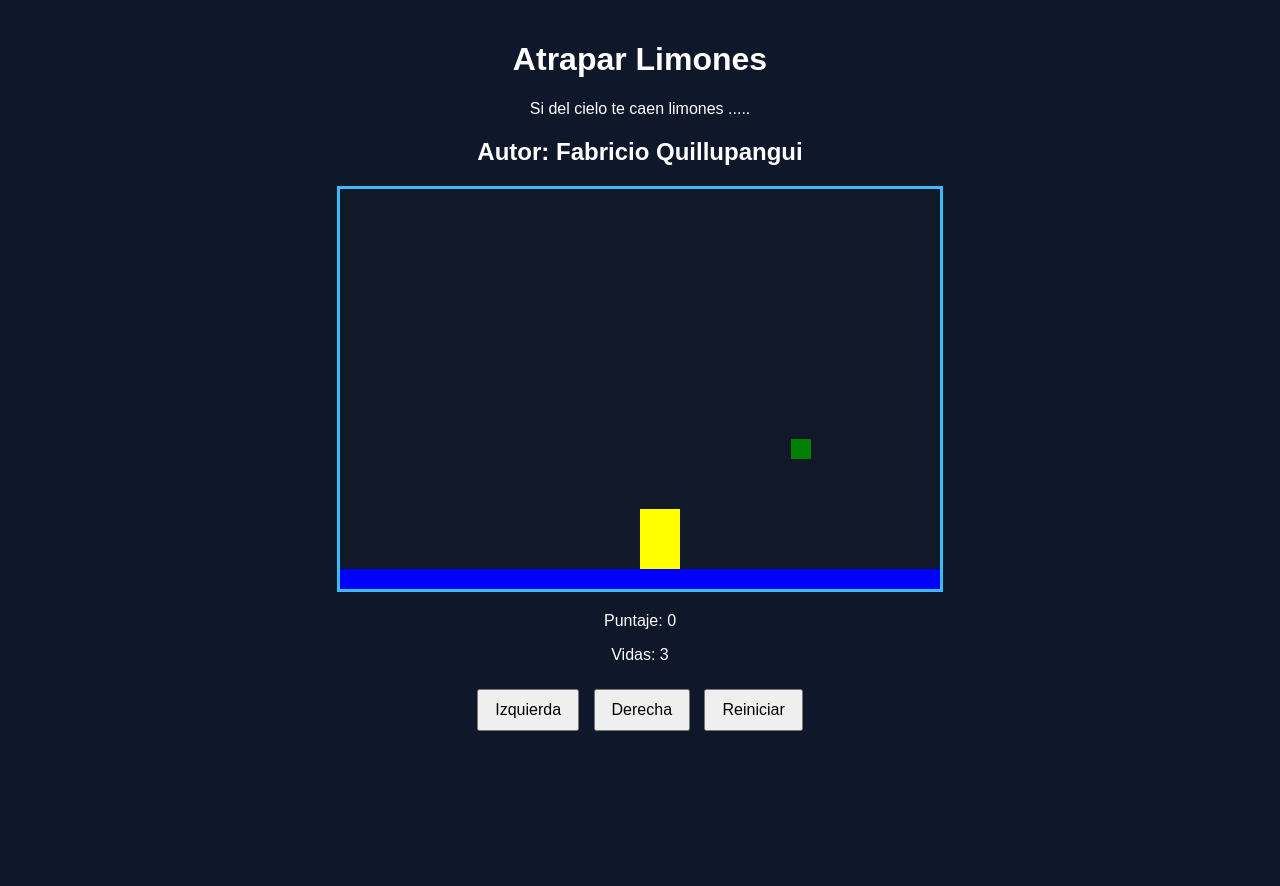
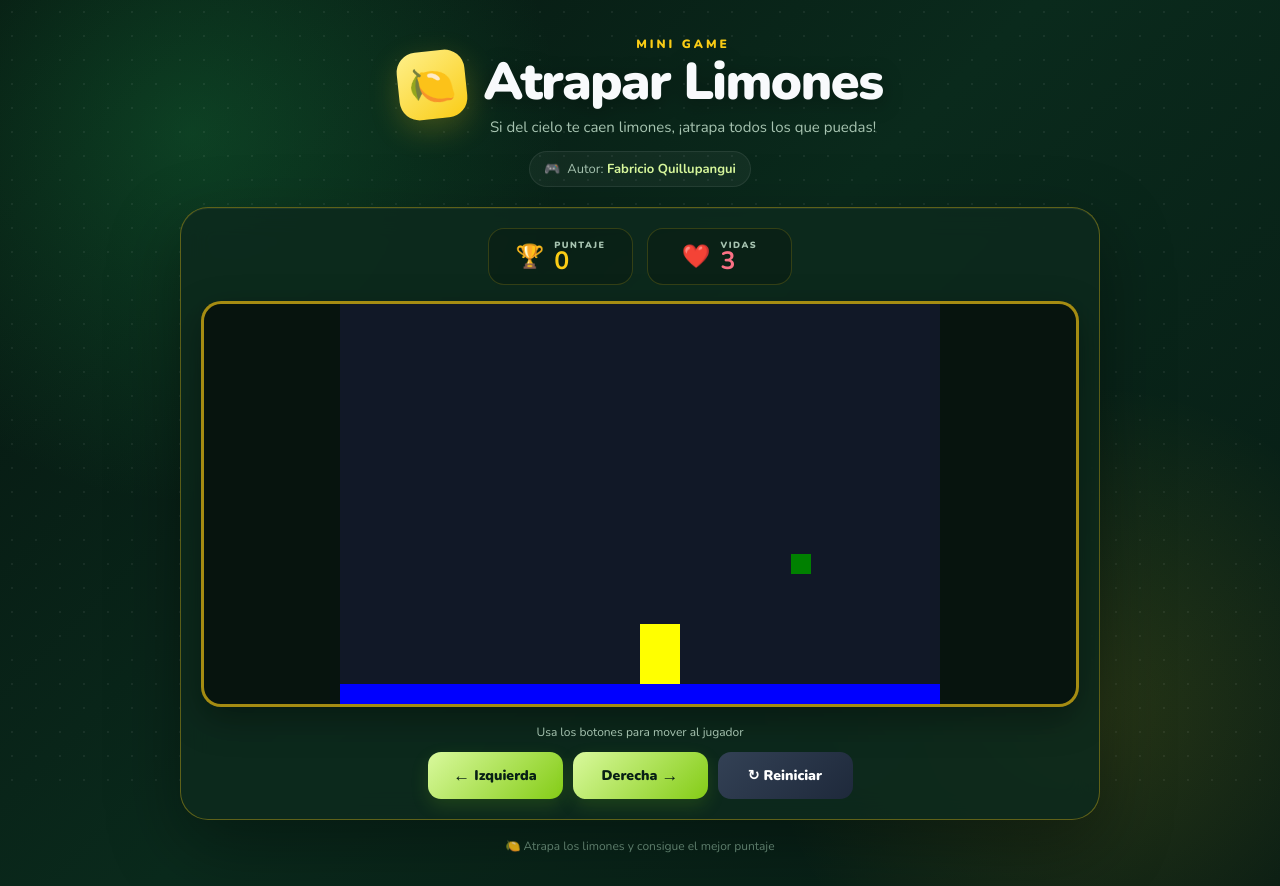
Before and after one commit to fabricioquillupangui1/juego_limones, a plain HTML site: page index.html in a window 1280 px wide. Before the commit the page ends 800 px from the top, so only its background shows below. Drawn offline with nearby package versions, Linux system fonts and the light colour scheme.

Commit message:
mejora de archivo css y index.html

```diff
--- a/index.html
+++ b/index.html
@@ -1,26 +1,72 @@
 <!DOCTYPE html>
-<html>
+<html lang="es">
 <head>
+  <meta charset="UTF-8">
+  <meta name="viewport" content="width=device-width, initial-scale=1.0">
   <title>Caza Limones</title>
- <link rel="stylesheet" href="limones.css"/>
-   <script src="utils.js"></script>
+  <link rel="stylesheet" href="limones.css"/>
+  <script src="utils.js"></script>
 </head>
 <body onload="iniciar()">
   <div class="contenedor">
-    <h1>Atrapar Limones</h1>
-    <p>Si del cielo te caen limones ..... </p>
-    <h2>Autor: Fabricio Quillupangui</h2>
-    <canvas id="areaJuego" width="600" height="400"></canvas>
-    <div class="panel">
-      <p>Puntaje: <span id="txtPuntaje">0</span></p>
-      <p>Vidas: <span id="txtVidas">3</span></p>
+    <header class="encabezado">
+      <div class="icono-logo">🍋</div>
+      <div>
+        <span class="etiqueta">MINI GAME</span>
+        <h1>Atrapar Limones</h1>
+        <p>Si del cielo te caen limones, ¡atrapa todos los que puedas!</p>
+      </div>
+    </header>
+
+    <div class="autor">
+      <span>🎮</span>
+      <span>Autor: <strong>Fabricio Quillupangui</strong></span>
     </div>
-    <div class="botones">
-      <button onclick="moverIzquierda()">Izquierda</button>
-      <button onclick="moverDerecha()"> Derecha</button>
-      <button onclick="reiniciar()">Reiniciar</button>
-    </div>
+
+    <main class="zona-juego">
+      <div class="barra-superior">
+        <div class="estadistica">
+          <span class="estadistica-icono">🏆</span>
+          <div>
+            <small>PUNTAJE</small>
+            <strong id="txtPuntaje">0</strong>
+          </div>
+        </div>
+
+        <div class="estadistica vidas">
+          <span class="estadistica-icono">❤️</span>
+          <div>
+            <small>VIDAS</small>
+            <strong id="txtVidas">3</strong>
+          </div>
+        </div>
+      </div>
+
+      <div class="canvas-wrapper">
+        <canvas id="areaJuego" width="600" height="400"></canvas>
+      </div>
+
+      <div class="controles">
+        <p class="ayuda">Usa los botones para mover al jugador</p>
+        <div class="botones">
+          <button class="btn-control" onclick="moverIzquierda()">
+            <span>←</span> Izquierda
+          </button>
+          <button class="btn-control" onclick="moverDerecha()">
+            Derecha <span>→</span>
+          </button>
+          <button class="btn-reiniciar" onclick="reiniciar()">
+            ↻ Reiniciar
+          </button>
+        </div>
+      </div>
+    </main>
+
+    <footer>
+      <span>🍋</span> Atrapa los limones y consigue el mejor puntaje
+    </footer>
   </div>
+
   <script src="limones.js"></script>
 </body>
 </html>
--- a/limones.css
+++ b/limones.css
@@ -1,31 +1,276 @@
+@import url('https://fonts.googleapis.com/css2?family=Nunito:wght@400;600;700;800;900&display=swap');
+
+:root {
+  --amarillo: #facc15;
+  --amarillo-claro: #fef08a;
+  --verde: #22c55e;
+  --verde-oscuro: #15803d;
+  --fondo: #071b14;
+  --panel: rgba(13, 42, 29, 0.88);
+  --texto: #f8fafc;
+  --muted: #a7c4b1;
+  --borde: rgba(250, 204, 21, 0.35);
+}
+
+* {
+  box-sizing: border-box;
+}
+
 body {
-  font-family: Arial, sans-serif;
-  background-color: #0f172a;
-  color: white;
+  min-height: 100vh;
+  margin: 0;
+  padding: 32px 16px;
+  font-family: 'Nunito', Arial, sans-serif;
+  color: var(--texto);
   text-align: center;
-  margin: 0;
-  padding: 20px;
+  background:
+    radial-gradient(circle at 15% 15%, rgba(34, 197, 94, 0.22), transparent 28%),
+    radial-gradient(circle at 85% 80%, rgba(250, 204, 21, 0.13), transparent 25%),
+    linear-gradient(135deg, #06140f 0%, #0a2a1c 48%, #071b14 100%);
+}
+
+body::before {
+  content: "";
+  position: fixed;
+  inset: 0;
+  pointer-events: none;
+  opacity: 0.18;
+  background-image: radial-gradient(rgba(255,255,255,.35) 1px, transparent 1px);
+  background-size: 24px 24px;
 }
 
 .contenedor {
-  max-width: 800px;
+  width: min(920px, 100%);
   margin: 0 auto;
+  position: relative;
+}
+
+.encabezado {
+  display: flex;
+  align-items: center;
+  justify-content: center;
+  gap: 18px;
+  margin-bottom: 14px;
+}
+
+.icono-logo {
+  width: 68px;
+  height: 68px;
+  display: grid;
+  place-items: center;
+  font-size: 38px;
+  border-radius: 20px;
+  background: linear-gradient(145deg, #fef08a, #facc15);
+  box-shadow: 0 10px 30px rgba(250, 204, 21, .22);
+  transform: rotate(-6deg);
+}
+
+.etiqueta {
+  display: inline-block;
+  margin-bottom: 4px;
+  color: var(--amarillo);
+  font-size: 12px;
+  font-weight: 900;
+  letter-spacing: 3px;
+}
+
+h1 {
+  margin: 0;
+  font-size: clamp(34px, 6vw, 52px);
+  line-height: 1;
+  font-weight: 900;
+  letter-spacing: -1.5px;
+  text-shadow: 0 4px 20px rgba(0,0,0,.35);
+}
+
+.encabezado p {
+  margin: 9px 0 0;
+  color: var(--muted);
+  font-size: 15px;
+}
+
+.autor {
+  width: fit-content;
+  margin: 0 auto 20px;
+  padding: 8px 14px;
+  display: flex;
+  align-items: center;
+  gap: 7px;
+  border: 1px solid rgba(255,255,255,.08);
+  border-radius: 999px;
+  color: var(--muted);
+  background: rgba(255,255,255,.045);
+  font-size: 13px;
+}
+
+.autor strong {
+  color: #d9f99d;
+}
+
+.zona-juego {
+  padding: 20px;
+  border: 1px solid var(--borde);
+  border-radius: 28px;
+  background: var(--panel);
+  box-shadow:
+    0 25px 70px rgba(0,0,0,.35),
+    inset 0 1px 0 rgba(255,255,255,.06);
+  backdrop-filter: blur(14px);
+}
+
+.barra-superior {
+  display: flex;
+  justify-content: center;
+  gap: 14px;
+  margin-bottom: 16px;
+}
+
+.estadistica {
+  min-width: 145px;
+  padding: 10px 18px;
+  display: flex;
+  align-items: center;
+  justify-content: center;
+  gap: 10px;
+  text-align: left;
+  border: 1px solid rgba(250,204,21,.18);
+  border-radius: 16px;
+  background: rgba(0,0,0,.18);
+}
+
+.estadistica-icono {
+  font-size: 23px;
+}
+
+.estadistica small {
+  display: block;
+  color: var(--muted);
+  font-size: 9px;
+  font-weight: 900;
+  letter-spacing: 1.5px;
+}
+
+.estadistica strong {
+  display: block;
+  margin-top: -2px;
+  color: var(--amarillo);
+  font-size: 25px;
+  line-height: 1;
+}
+
+.vidas strong {
+  color: #fb7185;
+}
+
+.canvas-wrapper {
+  width: 100%;
+  overflow: hidden;
+  border-radius: 20px;
+  border: 3px solid rgba(250, 204, 21, .65);
+  background: #07140e;
+  box-shadow: 0 12px 35px rgba(0,0,0,.35);
 }
 
 canvas {
+  width: 100%;
+  max-width: 600px;
+  height: auto;
+  display: block;
+  margin: 0 auto;
   background-color: #111827;
-  border: 3px solid #38bdf8;
-  display: block;
-  margin: 20px auto;
 }
 
-.panel {
-  margin: 20px 0;
+.controles {
+  padding-top: 17px;
+}
+
+.ayuda {
+  margin: 0 0 12px;
+  color: var(--muted);
+  font-size: 12px;
+}
+
+.botones {
+  display: flex;
+  justify-content: center;
+  flex-wrap: wrap;
+  gap: 10px;
 }
 
 .botones button {
-  margin: 5px;
-  padding: 10px 16px;
-  font-size: 16px;
+  min-width: 135px;
+  border: 0;
+  border-radius: 13px;
+  padding: 12px 18px;
+  color: #082015;
+  background: linear-gradient(135deg, #d9f99d, #84cc16);
+  font-family: inherit;
+  font-size: 14px;
+  font-weight: 900;
   cursor: pointer;
+  box-shadow: 0 7px 18px rgba(132, 204, 22, .16);
+  transition: transform .18s ease, box-shadow .18s ease, filter .18s ease;
 }
+
+.botones button:hover {
+  transform: translateY(-3px);
+  filter: brightness(1.08);
+  box-shadow: 0 11px 24px rgba(132, 204, 22, .25);
+}
+
+.botones button:active {
+  transform: translateY(0);
+}
+
+.botones .btn-reiniciar {
+  color: #fff;
+  background: linear-gradient(135deg, #334155, #1e293b);
+  box-shadow: none;
+}
+
+.botones span {
+  font-size: 17px;
+  vertical-align: -1px;
+}
+
+footer {
+  margin-top: 18px;
+  color: #6f9580;
+  font-size: 12px;
+}
+
+@media (max-width: 620px) {
+  body {
+    padding: 20px 10px;
+  }
+
+  .encabezado {
+    flex-direction: column;
+    gap: 10px;
+  }
+
+  .icono-logo {
+    width: 56px;
+    height: 56px;
+    font-size: 30px;
+  }
+
+  .zona-juego {
+    padding: 12px;
+    border-radius: 21px;
+  }
+
+  .barra-superior {
+    gap: 8px;
+  }
+
+  .estadistica {
+    min-width: 0;
+    flex: 1;
+    padding: 9px 12px;
+  }
+
+  .botones button {
+    flex: 1 1 130px;
+  }
+}
```
